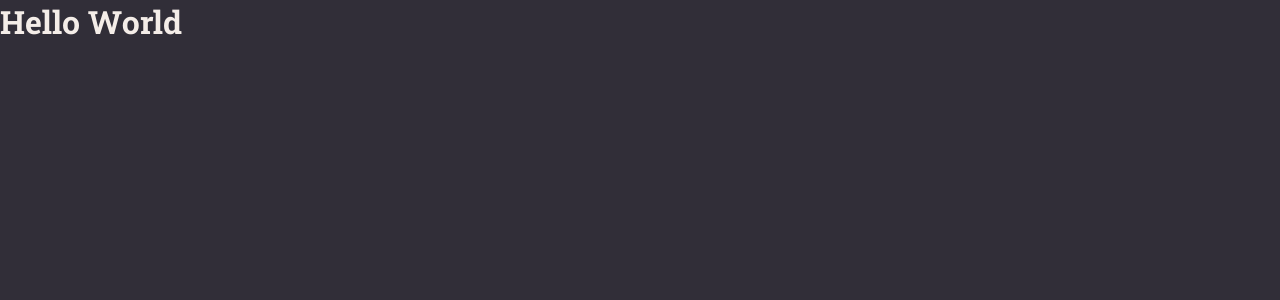
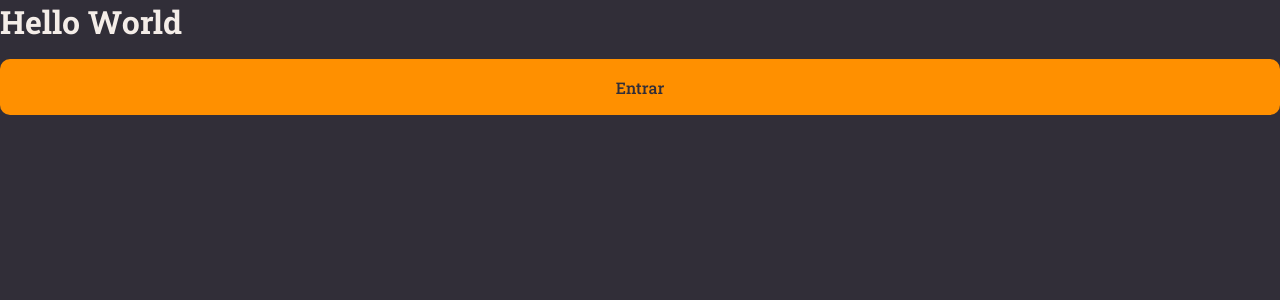
Before and after one commit to leonardo-valentin/rocketnotes, a React (Vite) app: page / in a window 1280 px wide. Shown: the top 300 px of the page. Built offline with nearby package versions, Linux system fonts and the light colour scheme.

Commit message:
feat button component

```diff
--- a/package.json
+++ b/package.json
@@ -12,6 +12,7 @@
   "dependencies": {
     "eslint-config-prettier": "^9.0.0",
     "prettier": "^3.0.3",
+    "prop-types": "^15.8.1",
     "react": "^18.2.0",
     "react-dom": "^18.2.0",
     "styled-components": "^6.0.7"
--- /dev/null
+++ b/src/components/Button/index.jsx
@@ -0,0 +1,16 @@
+import { Container } from "./style";
+
+import PropTypes from "prop-types";
+
+export function Button({ title, loading = false, ...rest }) {
+  return (
+    <Container type="button" disabled={loading} {...rest}>
+      {loading ? "Carregando" : title}
+    </Container>
+  );
+}
+
+Button.propTypes = {
+  title: PropTypes.string.isRequired,
+  loading: PropTypes.bool,
+};
--- /dev/null
+++ b/src/components/Button/style.js
@@ -0,0 +1,18 @@
+import styled from "styled-components";
+
+export const Container = styled.button`
+  width: 100%;
+  background-color: ${({ theme }) => theme.COLORS.ORANGE};
+  color: ${({ theme }) => theme.COLORS.BACKGROUND_800};
+
+  height: 5.6rem;
+  border: 0;
+  padding: 0 1.6rem;
+  margin-top: 1.6rem;
+  border-radius: 1rem;
+  font-weight: 500;
+
+  &:disabled {
+    opacity: 0.5;
+  }
+`;
--- a/src/pages/Details/index.jsx
+++ b/src/pages/Details/index.jsx
@@ -1,9 +1,11 @@
 import { Container } from "./styles.js";
+import { Button } from "../../components/Button/index.jsx";
 
 export function Details() {
   return (
     <Container>
       <h1> Hello World</h1>
+      <Button title={"Entrar"} />
     </Container>
   );
 }
```
Also changed, not shown: 1 other file (tests, documents, lock files or other folders).
